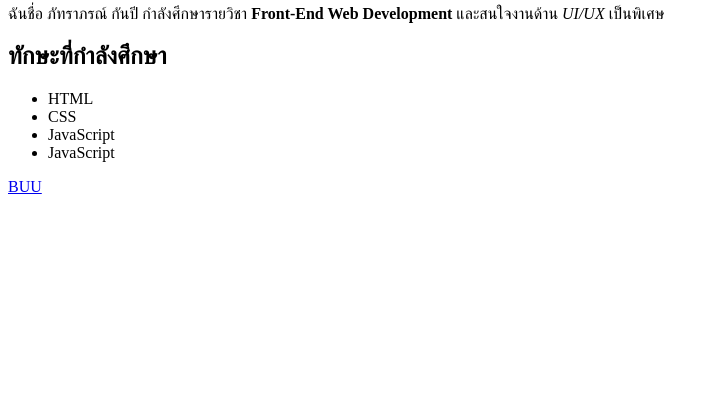
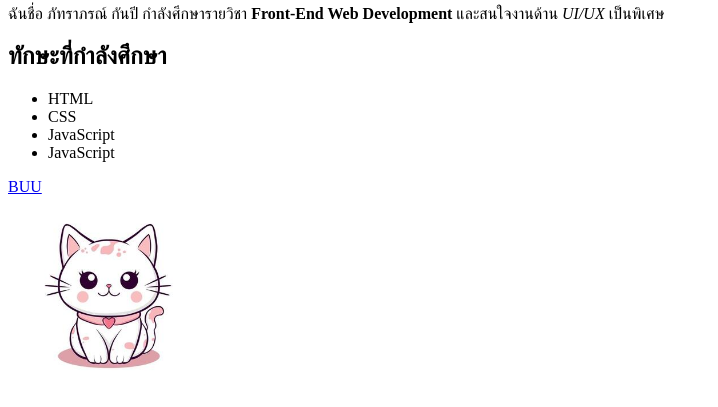
Before and after one commit to 68160162/88726065, a plain HTML site: page week01/index.html in a window 1280 px wide. Shown: the part 75-482 px from the top of the page, without its empty margins (0-718 px from the left). Drawn offline with Linux system fonts and the light colour scheme.

Commit message:
จัดโฟลเดอร์ week01 และเพิ่มรูปภาพ

```diff
--- a/week01/index.html
+++ b/week01/index.html
@@ -19,6 +19,6 @@
         <li>JavaScript</li>
     </ul>
     <a href="http://www.buu.ac.th">BUU</a> <br>
-    <img src="cat.png" alt="">
+    <img src="cat.png" alt="รูปแมว" width="200">
 </body>
 </html>
```
Also changed, not shown: week01/cat.png (added), 2 other files.
